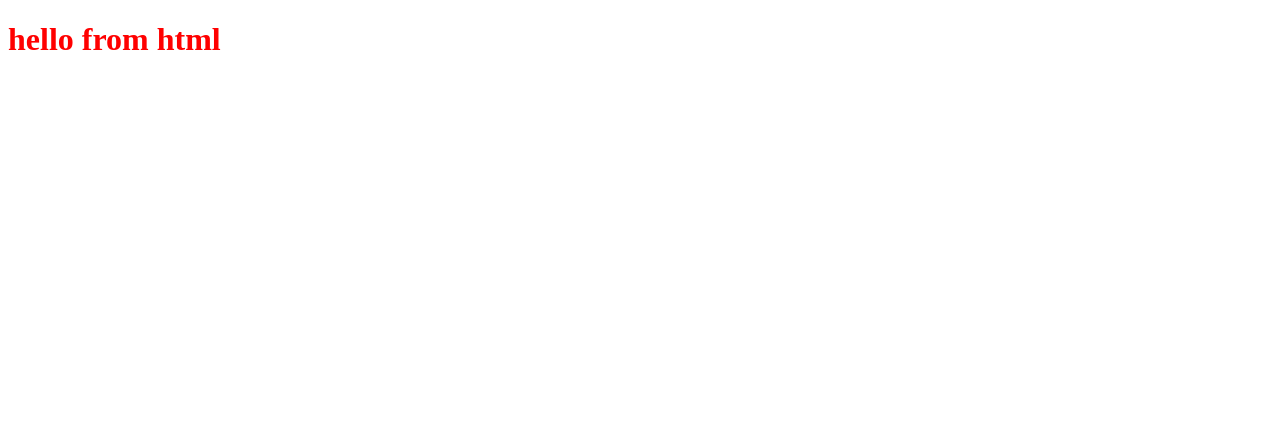
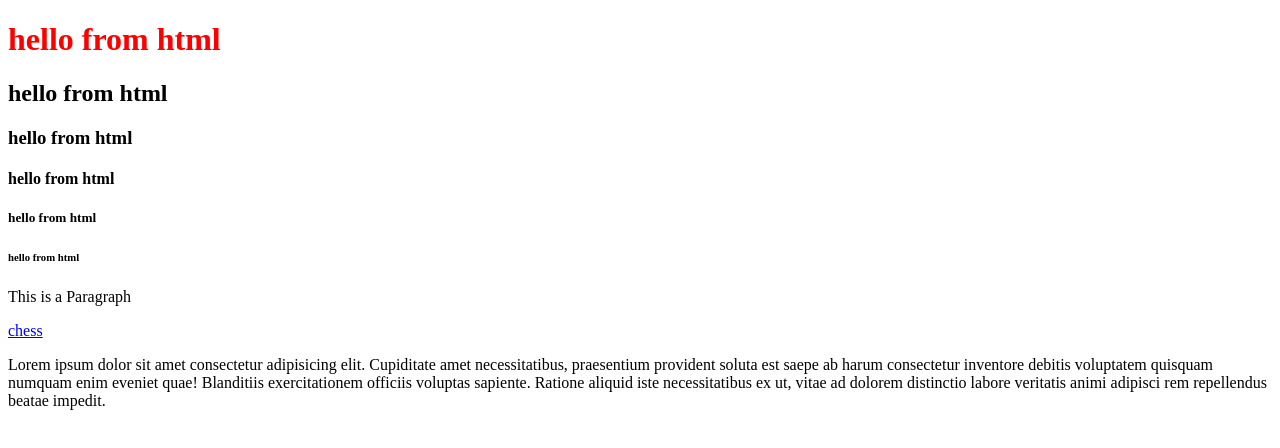
Before and after one commit to Kawsar-Shaik123/auto-suggest, a website: page frontend/index.html in a window 1280 px wide. Drawn offline with Linux system fonts and the light colour scheme.

Commit message:
fifth commit

```diff
--- a/frontend/index.html
+++ b/frontend/index.html
@@ -8,7 +8,17 @@
 </head>
 <body>
     <h1> hello from html</h1>
-    <script src="js/index.js"></script>
+    <h2 id="heading-tool"> hello from html</h2>
+    <h3 class="heading"> hello from html</h3>
+    <h4 class="heading "> hello from html</h4>
+    <h5 class="heading"> hello from html</h5>
+    <h6> hello from html</h6>
+    <p class="para">This is a Paragraph</p>
+    <a href="https://chess.com">chess</a>
+<p>Lorem ipsum dolor sit amet consectetur adipisicing elit. Cupiditate amet necessitatibus, praesentium provident soluta est saepe ab harum consectetur inventore debitis voluptatem quisquam numquam enim eveniet quae! Blanditiis exercitationem officiis voluptas sapiente. Ratione aliquid iste necessitatibus ex ut, vitae ad dolorem distinctio labore veritatis animi adipisci rem repellendus beatae impedit.</p>
+
+
+<script src="js/index.js"></script>
 
 
 </body>
```
